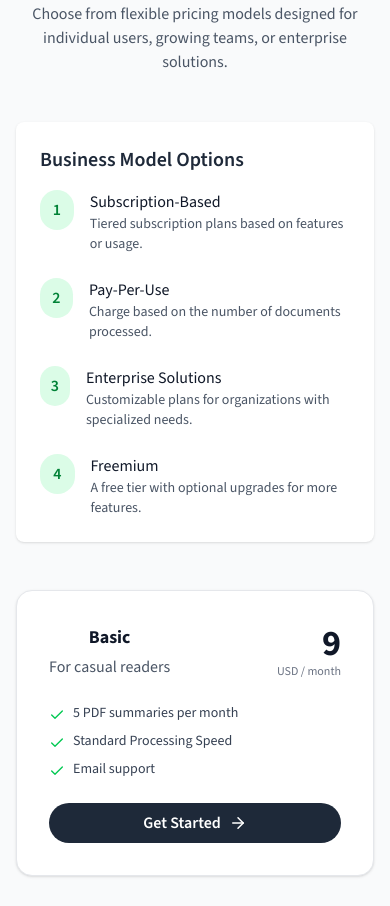
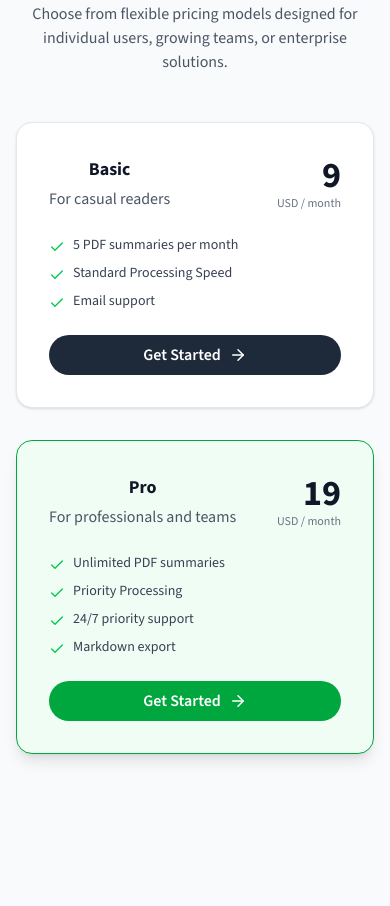
Before and after one commit to abhishekbansal2312/TechTwins_AMUHACKS4.0, a Next.js app: page / in a window 390 px wide. Shown: the part 5000-5906 px from the top of the page. Built offline with nearby package versions, Linux system fonts and the light colour scheme; no server answers.

Commit message:
Refactor PricingInfo component and remove Business Model Info section

```diff
--- a/components/home/pricing-section.tsx
+++ b/components/home/pricing-section.tsx
@@ -99,49 +99,6 @@ export default function PricingInfo() {
           </p>
         </div>
 
-        {/* Business Model Info */}
-        <motion.div
-          initial={{ opacity: 0, y: 30 }}
-          whileInView={{ opacity: 1, y: 0 }}
-          viewport={{ once: true }}
-          transition={{ duration: 0.5 }}
-          className="bg-white p-6 rounded-lg mb-12 shadow"
-        >
-          <h3 className="text-xl font-semibold text-gray-800 mb-4 text-left">
-            Business Model Options
-          </h3>
-          <div className="grid grid-cols-1 md:grid-cols-2 gap-6 text-left">
-            {[
-              {
-                title: "Subscription-Based",
-                desc: "Tiered subscription plans based on features or usage.",
-              },
-              {
-                title: "Pay-Per-Use",
-                desc: "Charge based on the number of documents processed.",
-              },
-              {
-                title: "Enterprise Solutions",
-                desc: "Customizable plans for organizations with specialized needs.",
-              },
-              {
-                title: "Freemium",
-                desc: "A free tier with optional upgrades for more features.",
-              },
-            ].map((model, i) => (
-              <div key={i} className="flex items-start gap-4">
-                <div className="w-10 h-10 rounded-full bg-green-100 text-green-700 font-semibold flex items-center justify-center">
-                  {i + 1}
-                </div>
-                <div>
-                  <h4 className="font-medium text-gray-900">{model.title}</h4>
-                  <p className="text-sm text-gray-600">{model.desc}</p>
-                </div>
-              </div>
-            ))}
-          </div>
-        </motion.div>
-
         {/* Pricing Cards */}
         <motion.div
           className="flex flex-col lg:flex-row justify-center items-stretch gap-8"
```
